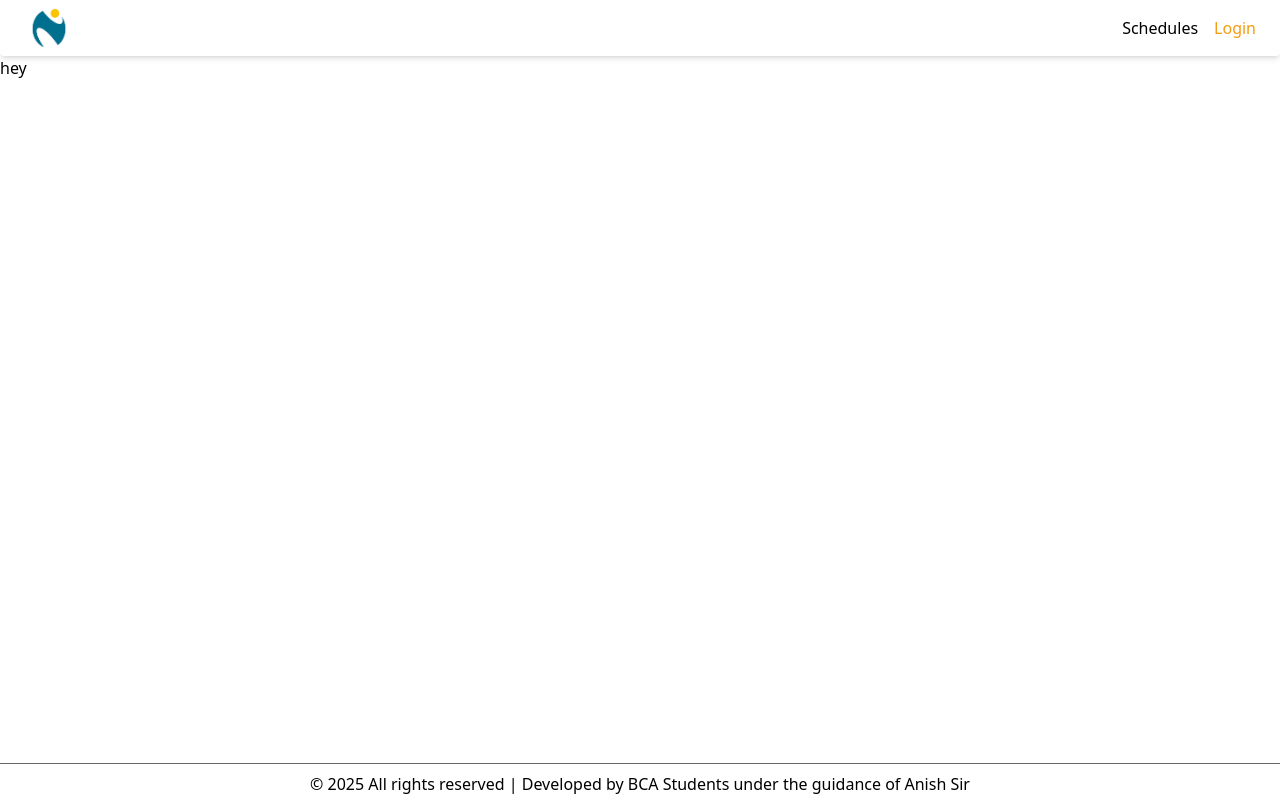
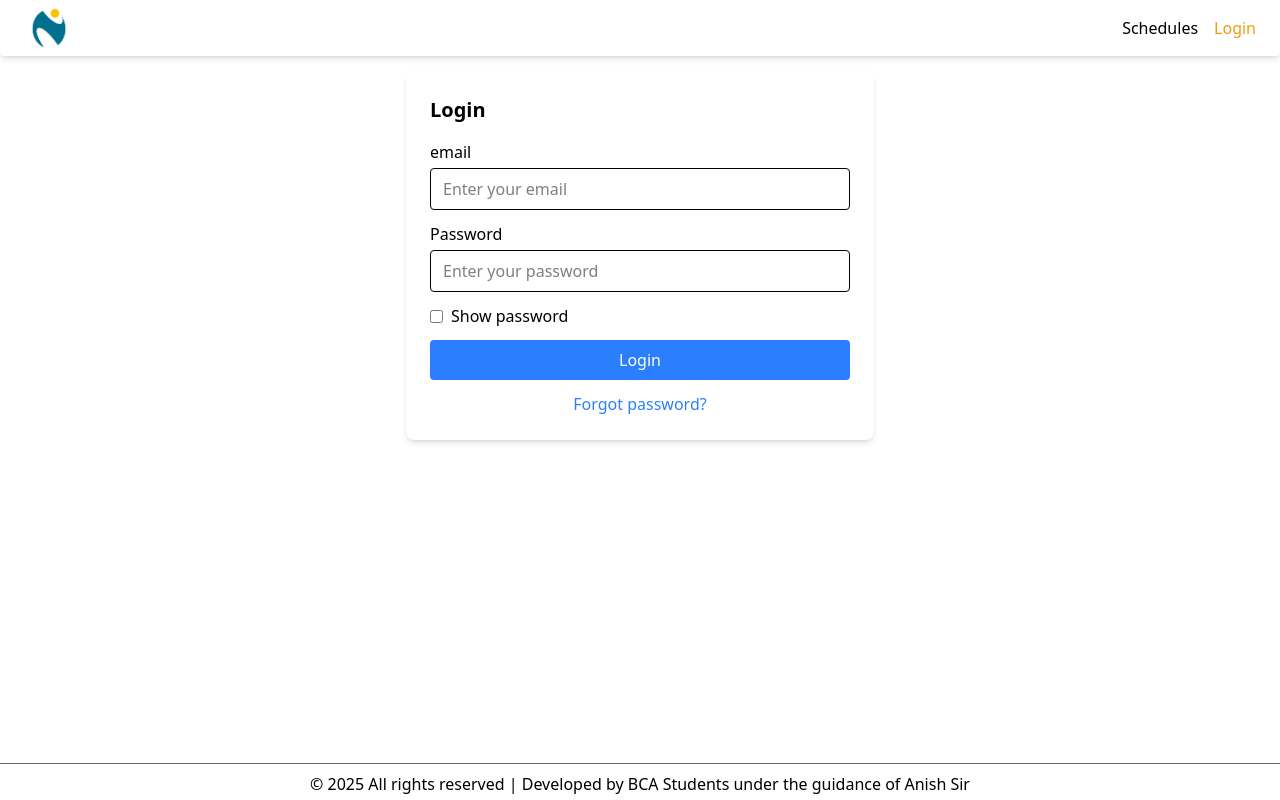
Before and after one commit to aadik6/LabScheduling, a React (Vite) app: page /login in a window 1280 px wide. Built offline with nearby package versions, Linux system fonts and the light colour scheme.

Commit message:
login page created

```diff
--- a/package.json
+++ b/package.json
@@ -14,6 +14,7 @@
     "firebase": "^11.3.0",
     "react": "^19.0.0",
     "react-dom": "^19.0.0",
+    "react-hook-form": "^7.54.2",
     "react-router-dom": "^7.1.5",
     "react-slick": "^0.30.3",
     "slick-carousel": "^1.8.1",
--- a/src/App.jsx
+++ b/src/App.jsx
@@ -5,6 +5,7 @@ import Header from './component/header'
 import Footer from './component/footer'
 import Home from './pages/home'
 import Schedules from './pages/schedules'
+import ForgetPassword from './pages/forgetPw'
 
 
 function App() {
@@ -15,6 +16,7 @@ function App() {
         <Route path='/' element={<Home />} />
         <Route path='/schedules' element={<Schedules/>}/>
         <Route path='/login' element={<Login/>}/>
+        <Route path='/forgetpassword' element = {<ForgetPassword/>}/>
       </Routes>
       <Footer />
     </Router>
--- /dev/null
+++ b/src/pages/forgetPw.jsx
@@ -0,0 +1,47 @@
+import React from 'react'
+import { NavLink } from 'react-router-dom'
+
+function ForgetPassword() {
+    return (
+        <>
+            <div className="container mx-auto max-w-[500px] p-4">
+                <div className="forget-container">
+                    <div className="forget-form bg-white p-6 rounded-lg shadow-md">
+                        <h2 className="text-xl font-bold mb-4">Forgot Password</h2>
+                        <form id="forget-form">
+                            <div className="mb-3">
+                                <label htmlFor="forget-email" className="form-label block mb-1">
+                                    Email
+                                </label>
+                                <input
+                                    type="email"
+                                    className="form-control w-full border rounded px-3 py-2"
+                                    id="forget-email"
+                                    placeholder="Enter your registered email"
+                                    required
+                                />
+                            </div>
+                            <button
+                                type="submit"
+                                className="btn btn-primary w-full bg-blue-500 text-white py-2 rounded"
+                            >
+                                Reset Password
+                            </button>
+                            <div className="mt-3 text-center">
+                                <NavLink
+                                    to = "/login"
+                                    className="text-blue-500 hover:underline"
+                                    // onClick={() => handleFormSwitch("login")}
+                                >
+                                    Back to Login
+                                </NavLink>
+                            </div>
+                        </form>
+                    </div>
+                </div>
+            </div>
+        </>
+    )
+}
+
+export default ForgetPassword
--- a/src/pages/login.jsx
+++ b/src/pages/login.jsx
@@ -1,11 +1,151 @@
-import React from 'react'
+import React, { useState } from 'react'
+import { NavLink } from 'react-router-dom'
+import { useForm } from "react-hook-form";
 
 function Login() {
+  const [pwVisible, setPwVisible] = useState(false);
+  const {
+    register,
+    handleSubmit,
+    formState: { errors },
+  } = useForm();
+
+  const submit = (data) => {
+    console.log(data)
+  }
   return (
     <>
-    <h1>hey</h1>
+      <div className="container mx-auto max-w-[500px] p-4">
+        <div className="login-container">
+          <div className="login-form bg-white p-6 rounded-lg shadow-md">
+            <h2 className="text-xl font-bold mb-4">Login</h2>
+            <form id="login-form" onSubmit={handleSubmit(submit)}>
+              <div className="mb-3">
+                <label htmlFor="username" className="form-label block mb-1">
+                  email
+                </label>
+                <input
+                  type="text"
+                  className="form-control w-full border rounded px-3 py-2"
+                  {...register("email")}
+                  placeholder="Enter your email"
+                  required
+                />
+              </div>
+              <div className="mb-3">
+                <label htmlFor="password" className="form-label block mb-1">
+                  Password
+                </label>
+                <input
+                  type={pwVisible ? "text" : "password"}
+                  className="form-control w-full border rounded px-3 py-2"
+                  {...register("password")}
+                  placeholder="Enter your password"
+                  required
+                />
+              </div>
+              <div className="mb-3 flex items-center">
+                <input
+                  type="checkbox"
+                  className="form-check-input mr-2"
+                  id="remember-me"
+                  onClick={() => { setPwVisible(!pwVisible) }}
+                />
+                <label className="form-check-label" htmlFor="remember-me">
+                  Show password
+                </label>
+              </div>
+              <button
+                type="submit"
+                className="btn btn-primary w-full bg-blue-500 text-white py-2 rounded"
+              >
+                Login
+              </button>
+              <div className="mt-3 text-center">
+                <NavLink
+                  to='/forgetpassword'
+                  className="text-blue-500 hover:underline"
+                >
+                  Forgot password?
+                </NavLink>
+              </div>
+            </form>
+          </div>
+        </div>
+      </div>
     </>
   )
 }
 
 export default Login
+
+
+
+
+
+
+
+
+
+
+
+//         <div className="signup-container">
+//           <div className="alert alert-danger mb-4 hidden" id="signup-error-message">
+//             All fields are required!
+//           </div>
+//           <div className="signup-form bg-white p-6 rounded-lg shadow-md">
+//             <h2 className="text-xl font-bold mb-4">Register</h2>
+//             <form id="signup-form">
+//               <div className="mb-3">
+//                 <label htmlFor="signup-username" className="form-label block mb-1">
+//                   Username
+//                 </label>
+//                 <input
+//                   type="text"
+//                   className="form-control w-full border rounded px-3 py-2"
+//                   id="signup-username"
+//                   placeholder="Enter your username"
+//                   required
+//                 />
+//               </div>
+//               <div className="mb-3">
+//                 <label htmlFor="signup-email" className="form-label block mb-1">
+//                   Email
+//                 </label>
+//                 <input
+//                   type="email"
+//                   className="form-control w-full border rounded px-3 py-2"
+//                   id="signup-email"
+//                   placeholder="Enter your email"
+//                   required
+//                 />
+//               </div>
+//               <div className="mb-3">
+//                 <label htmlFor="signup-password" className="form-label block mb-1">
+//                   Password
+//                 </label>
+//                 <input
+//                   type="password"
+//                   className="form-control w-full border rounded px-3 py-2"
+//                   id="signup-password"
+//                   placeholder="Enter your password"
+//                   required
+//                 />
+//               </div>
+//               <button
+//                 type="submit"
+//                 className="btn btn-primary w-full bg-blue-500 text-white py-2 rounded"
+//               >
+//                 Register
+//               </button>
+//               <div className="mt-3 text-center">
+//                 <a
+//                   href="#"
+//                   className="text-blue-500 hover:underline"
+//                   onClick={() => handleFormSwitch("login")}
+//                 >
+//                   Back to Login
+//                 </a>
+//               </div>
+//             </form>
+//           </div>
```
Also changed, not shown: 1 other file (tests, documents, lock files or other folders).
